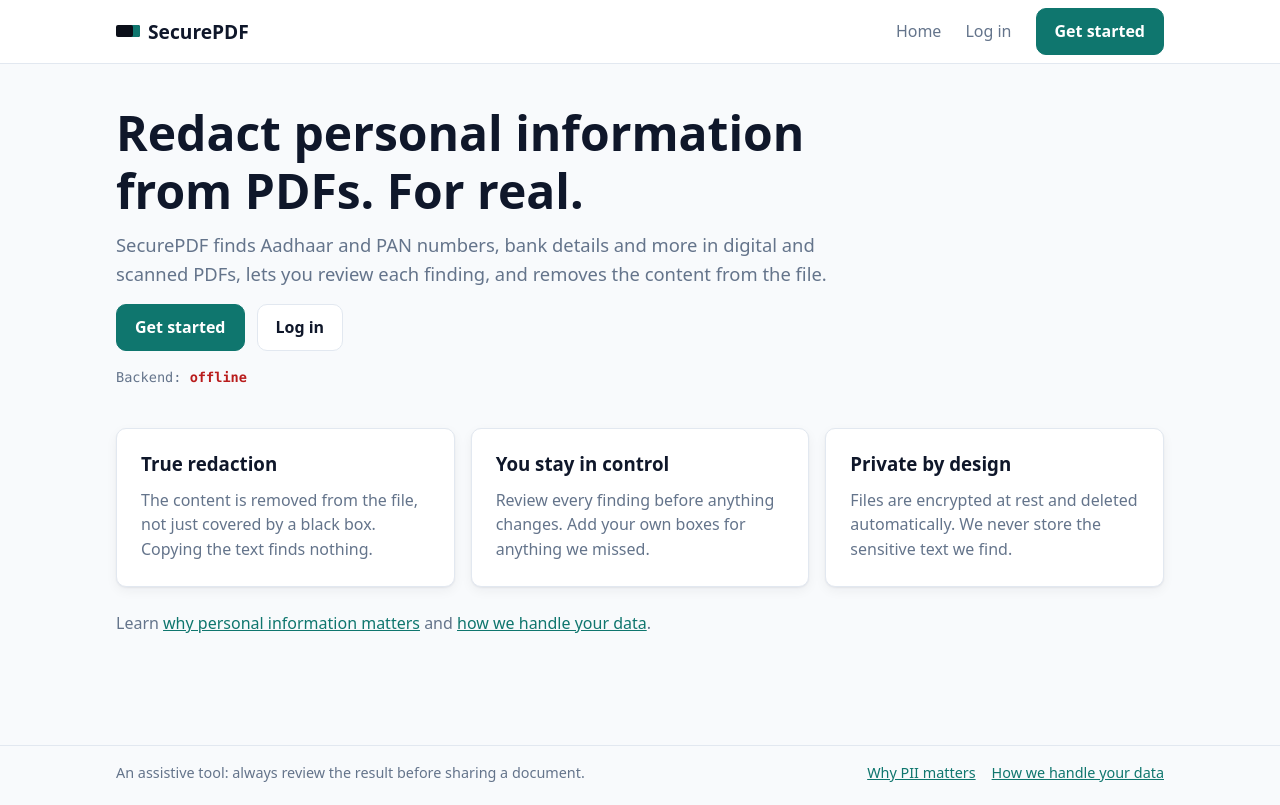
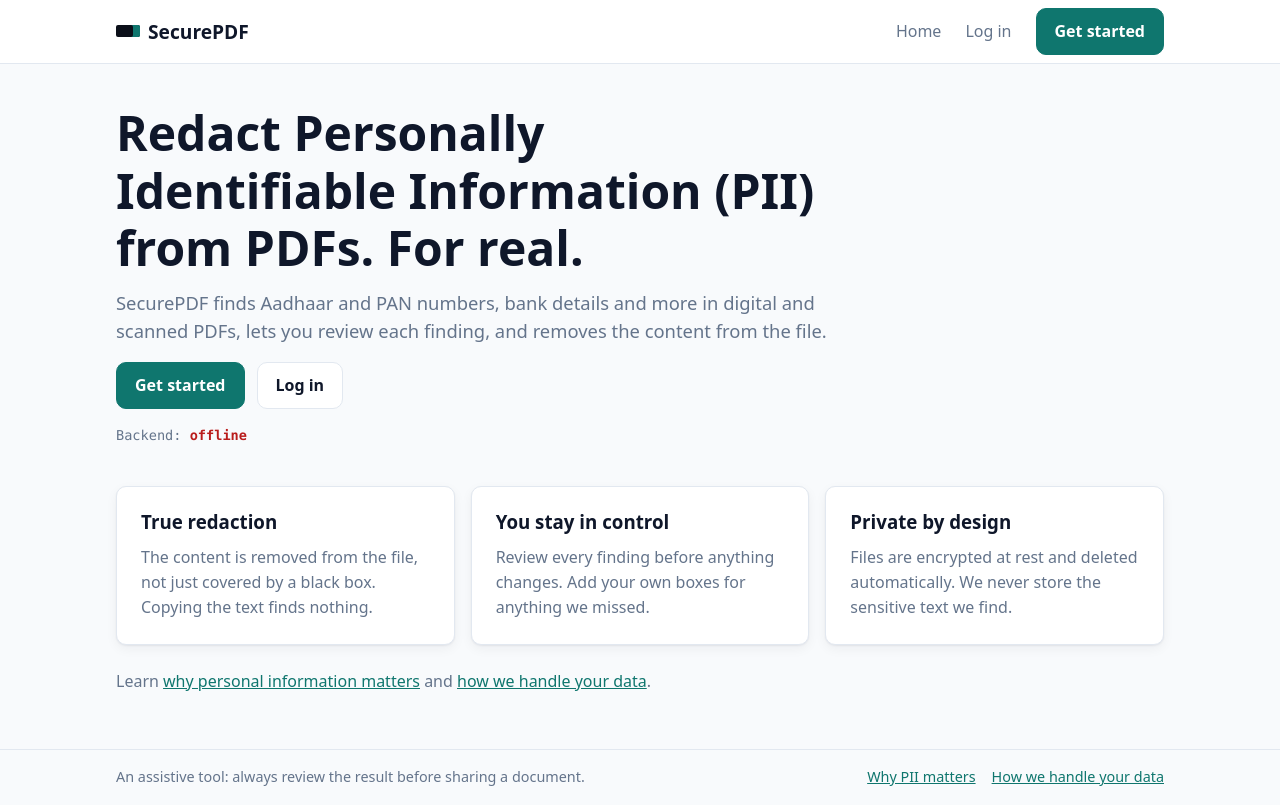
Before and after one commit to pratham-bits/securePDF_PII, a React (Vite) app in the folder frontend/: page / in a window 1280 px wide. Built offline with nearby package versions, Linux system fonts and the light colour scheme; no server answers.

Commit message:
feat(frontend): corrected one sentence

```diff
--- a/frontend/src/pages/Home.jsx
+++ b/frontend/src/pages/Home.jsx
@@ -35,7 +35,9 @@ export default function Home() {
   return (
     <div className="home">
       <section className="home__hero">
-        <h1>Redact personal information from PDFs. For real.</h1>
+        <h1>
+          Redact Personally Identifiable Information (PII) from PDFs. For real.
+        </h1>
         <p className="home__lead">
           SecurePDF finds Aadhaar and PAN numbers, bank details and more in
           digital and scanned PDFs, lets you review each finding, and removes
```
